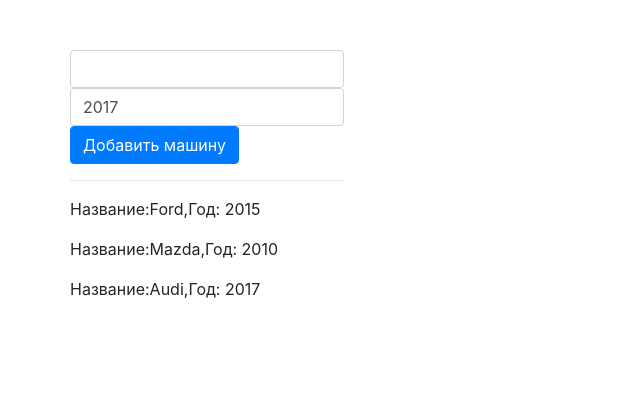
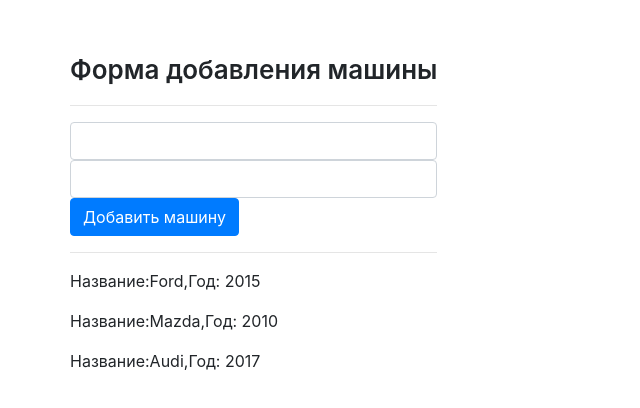
Before and after one commit to EvgenySamohvalov/Home_bookkeeping, an Angular app: page / in a window 1280 px wide. Shown: the top 408 px of the page, without its empty margins (0-640 px from the left). Built offline with nearby package versions, Linux system fonts and the light colour scheme.

Commit message:
feat:learn ViewEncapsulation

```diff
--- a/src/app/add-car/add-car.component.html
+++ b/src/app/add-car/add-car.component.html
@@ -1,3 +1,5 @@
-<input type="text" class="form-control" [(ngModel)]="carName">
-<input type="text" class="form-control" [(ngModel)]="carYear">
-<button class="btn btn-primary" (click)="addCar()">Добавить машину</button>
+<!-- <input type="text" class="form-control" [(ngModel)]="carName"> -->
+<input type="text" class="form-control" #carNameInput>
+<!-- <input type="text" class="form-control" [(ngModel)]="carYear"> -->
+<input type="text" class="form-control" #carYearInput>
+<button class="btn btn-primary" (click)="addCar(carNameInput)">Добавить машину</button>
--- a/src/app/add-car/add-car.component.ts
+++ b/src/app/add-car/add-car.component.ts
@@ -1,4 +1,4 @@
-import { Component, OnInit, EventEmitter, Output } from '@angular/core';
+import { Component, OnInit, EventEmitter, Output, ViewChild, ElementRef } from '@angular/core';
 
 @Component({
   selector: 'app-add-car',
@@ -7,22 +7,33 @@ import { Component, OnInit, EventEmitter, Output } from '@angular/core';
 })
 export class AddCarComponent implements OnInit {
 
-  carName = '';
+
   carYear = 2017;
   @Output('onAddCar') carEmitter = new EventEmitter<{name: string, year: number}>();
+  @ViewChild('carYearInput',{ static: false }) carYearInput:ElementRef;
 
   constructor() { }
 
   ngOnInit() {
   }
-  addCar() {
+  // addCar(carNameEl: HTMLInputElement) {
+  //   this.carEmitter.emit({
+  //     name: carNameEl.value,
+  //     year: this.carYear
+  //   });
+
+  //   carNameEl.value = '';
+  //   this.carYear = 2017;
+  // }
+
+  addCar(carNameEl: HTMLInputElement) {
     this.carEmitter.emit({
-      name: this.carName,
-      year: this.carYear
+      name: carNameEl.value,
+      year: +this.carYearInput.nativeElement.value
     });
-    //todo: action
-    this.carName = '';
-    this.carYear = 2017;
+
+    carNameEl.value = '';
+    this.carYearInput.nativeElement.value = 2017;
   }
 
 }
--- a/src/app/cars/cars.component.html
+++ b/src/app/cars/cars.component.html
@@ -1,5 +1,5 @@
+<p>Форма добавления машины</p>
+<hr>
 <app-add-car (onAddCar)="updateCarList($event)"></app-add-car>
-
 <hr>
-
 <app-car *ngFor="let car of cars" [carItem]="car"></app-car>
--- a/src/app/cars/cars.component.less
+++ b/src/app/cars/cars.component.less
@@ -1,3 +1,4 @@
-.big-text {
-    text-transform: uppercase;
+p {
+    font-size: 26px;
+    font-weight: 600;
 }
```
